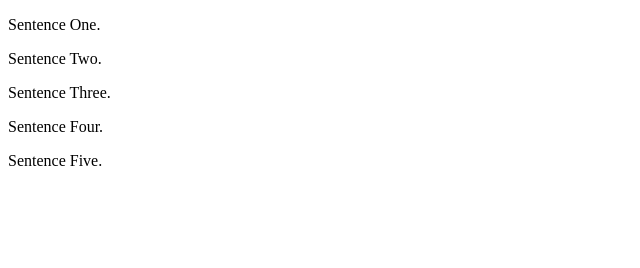
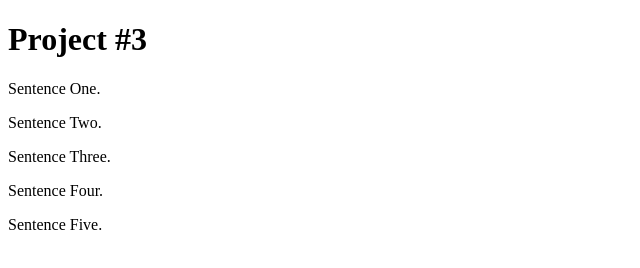
Before and after one commit to dforence2/HelloWorld, a plain HTML site: page index.html in a window 1280 px wide. Shown: the whole page, without its empty margins (0-640 px from the left). Drawn offline with Linux system fonts and the light colour scheme.

Commit message:
Create index.html

```diff
--- a/index.html
+++ b/index.html
@@ -1,9 +1,10 @@
 <!DOCTYPE html>
   <html>
     <head>
-
+      <title>Knox's Tracts</title>
     </head>
-      <body>
+        <body>
+          <h1>Project #3</h1>
         <p>Sentence One.</p>
         <p>Sentence Two.</p>
         <p>Sentence Three.</p>
```
